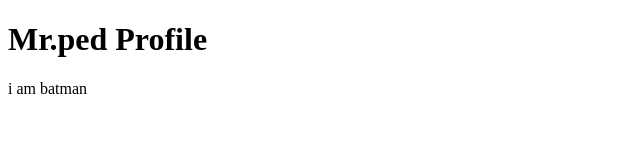
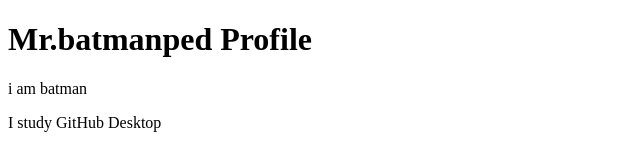
Before and after one commit to NattawatDuengsuwan/github-desktop-project, a plain HTML site: page index.html in a window 1280 px wide. Shown: the whole page, without its empty margins (0-640 px from the left). Drawn offline with Linux system fonts and the light colour scheme.

Commit message:
Add some text
Add some text

```diff
--- a/index.html
+++ b/index.html
@@ -7,7 +7,8 @@
 
 </head>
 <body>
-    <h1>Mr.ped Profile</h1>
+    <h1>Mr.batmanped Profile</h1>
     <p> i am batman</p>
+    <p>I study GitHub Desktop</p>
 </body>
 </html>
```
